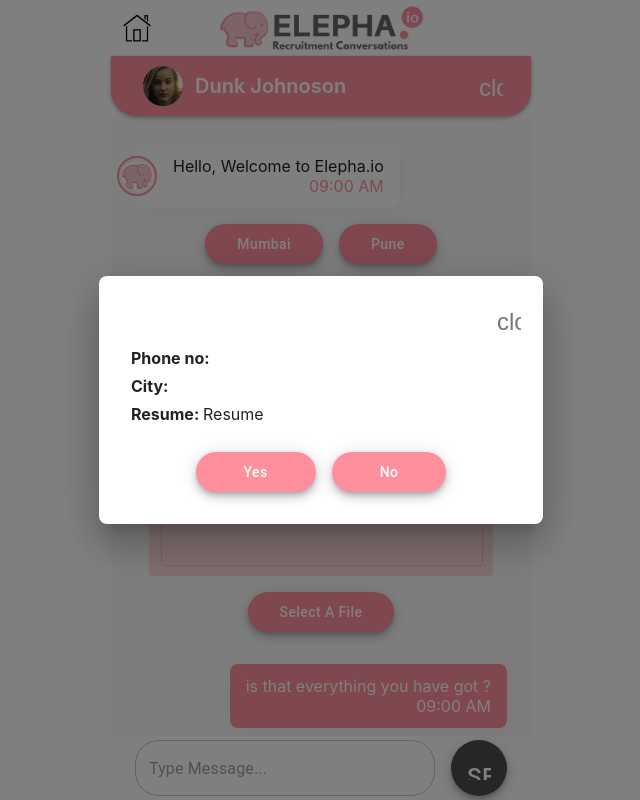
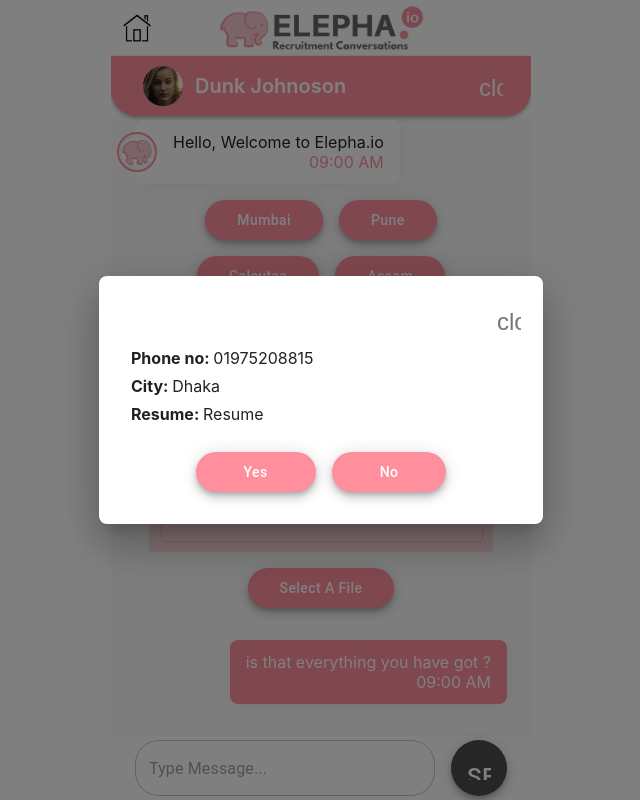
Before and after one commit to shahalihridoy/fiverr-chat-box, a React (Create React App) app: page /chat in a window 1280 px wide. Shown: the whole page, without its empty margins (319-959 px from the left). Built offline with nearby package versions, Linux system fonts and the light colour scheme; the HTML template or start-up script is replaced by a standard one.

Commit message:
bug fixed for text-box and overflow issue

```diff
--- a/src/app/components/Sidenav.jsx
+++ b/src/app/components/Sidenav.jsx
@@ -4,7 +4,7 @@
 
 const Sidenav = ({ onSidenavToggle, showSidenav }) => {
   return (
-    <PerfectScrollbar>
+    <div>
       <div className={`sidenav ${showSidenav ? "" : "collapse"}`}>
         <div className="sidenav__header flex flex-middle flex-center px-16">
           <img src="./assets/images/logo.png" alt="elepha.io" />
@@ -36,7 +36,7 @@
       {showSidenav ? (
         <div className="sidenav__overlay" onClick={onSidenavToggle} />
       ) : null}
-    </PerfectScrollbar>
+    </div>
   );
 };
 
--- a/src/app/views/ChatBox.jsx
+++ b/src/app/views/ChatBox.jsx
@@ -1,4 +1,4 @@
-import React, { Component } from "react";
+import React, { Component, Fragment } from "react";
 import ChatBoxContainer from "./ChatBoxContainer";
 import ChatBoxFooter from "./ChatBoxFooter";
 import ChatBoxHeader from "./ChatBoxHeader";
@@ -20,18 +20,24 @@
 
   render() {
     return (
-      <div className="chat-box relative x-center">
+      <Fragment>
         <Sidenav onSidenavToggle={this.handleSidenavToggle} {...this.state} />
-        <div className="h-100vh overflow-hidden">
+        <div className="chat-box h-100vh overflow-hidden relative x-center">
+          <div className="chat-box__header">
             <ChatBoxHeader
               {...this.state}
               onOperatorHide={this.handleOperatorHide}
               onSidenavToggle={this.handleSidenavToggle}
             />
+          </div>
+          <div className="chat-box__container relative mt-4 px-24 scroll-y">
             <ChatBoxContainer />
+          </div>
+          <div className="chat-box__footer">
             <ChatBoxFooter />
           </div>
         </div>
+      </Fragment>
     );
   }
 }
--- a/src/app/views/ChatBoxContainer.jsx
+++ b/src/app/views/ChatBoxContainer.jsx
@@ -9,7 +9,7 @@
   bottomRef = React.createRef();
   state = {
     messageList: [],
-    showAlert: true,
+    showAlert: false,
     phone: "",
     city: ""
   };
@@ -23,7 +23,8 @@
         resolve([
           {
             type: "simple", //message type for general message
-            message: "Hello, Welcome to Elepha.io",
+            message:
+              "Hello, Welcome to Elepha.ioHello, Welcome to Elepha.ioHello, Welcome to Elepha.ioHello, Welcome to Elepha.ioHello, Welcome to Elepha.ioHello, Welcome to Elepha.ioHello, Welcome to Elepha.io",
             time: "09:00 AM",
             senderUserID: "121"
           },
@@ -82,6 +83,7 @@
 
   componentDidMount() {
     this.scrollToBottom();
+    this.showAlertMessage("01975208815", "Dhaka");
   }
 
   componentDidUpdate() {
@@ -92,7 +94,7 @@
     let { messageList, showAlert, city, phone } = this.state;
 
     return (
-      <div className="chat-box__container relative px-24 scroll-y">
+      <Fragment>
         {messageList.map((message, index) => {
           switch (message.type) {
             case "simple":
@@ -165,7 +167,7 @@
           </div>
         </AlertMessage>
         <div ref={this.bottomRef} />
-      </div>
+      </Fragment>
     );
   }
 }
--- a/src/app/views/ChatBoxFooter.jsx
+++ b/src/app/views/ChatBoxFooter.jsx
@@ -14,7 +14,7 @@
 
   render() {
     return (
-      <div className="chat-box__footer flex flex-middle px-24 py-4 relative">
+      <div className="flex flex-middle px-24 py-4 relative">
         <TextField
           className="bg-white"
           variant="outlined"
@@ -27,14 +27,6 @@
           // onKeyDown={e => (e.keyCode === 13 ? this.sendMessage() : null)}
           type="text"
         />
-        {/* <input
-          placeholder="Type Message..."
-          value={this.state.message}
-          onChange={e => this.setState({ message: e.target.value })}
-          onKeyDown={e => (e.keyCode === 13 ? this.sendMessage() : null)}
-          className="input-box px-24"
-          type="text"
-        /> */}
         <div className="ml-16">
           <Fab
             className="bg-light-dark"
--- a/src/app/views/ChatBoxHeader.jsx
+++ b/src/app/views/ChatBoxHeader.jsx
@@ -1,9 +1,9 @@
-import React from "react";
+import React, { Fragment } from "react";
 import { Icon, Avatar, IconButton } from "@material-ui/core";
 
 const ChatBoxHeader = ({ onSidenavToggle, onOperatorHide, showOperator }) => {
   return (
-    <div className="chat-box__header">
+    <Fragment>
       <div className="header__logo flex flex-middle flex-center">
         <img
           onClick={onSidenavToggle}
@@ -27,7 +27,7 @@
           <Icon className="text-white">close</Icon>
         </IconButton>
       </div>
-    </div>
+    </Fragment>
   );
 };
 
--- a/src/styles/utilities/_common.scss
+++ b/src/styles/utilities/_common.scss
@@ -34,6 +34,7 @@
 }
 .scroll-y {
   overflow-y: scroll;
+  overflow-x: hidden;
 }
 .overflow-hidden {
   overflow: hidden;
--- a/src/styles/views/chat-box.scss
+++ b/src/styles/views/chat-box.scss
@@ -1,15 +1,12 @@
 .chat-box {
   background: lighten($light-gray, $amount: 4);
-  height: 100vh;
   max-width: 420px;
+  display: flex;
+  flex-direction: column;
 
   .chat-box__header {
     background: white;
-    position: fixed;
-    top: 0;
-    left: 0;
-    right: 0;
-    z-index: 1;
+    position: relative;
     .header__logo {
       height: 56px;
       .header__home-icon {
@@ -41,16 +38,8 @@
     }
   }
 
-  .chat-box__container {
-    margin-top: 60px;
-    height: calc(100% - 100px);
-  }
-
   .chat-box__footer {
-    position: fixed;
-    bottom: 0;
-    right: 0;
-    left: 0;
+    position: relative;
     background: white;
   }
 }
--- a/src/styles/views/sidenav.scss
+++ b/src/styles/views/sidenav.scss
@@ -2,7 +2,8 @@
   width: 260px;
   background: $light-gray;
   position: absolute;
-  overflow: hidden;
+  overflow-x: hidden;
+  overflow-y: scroll;
   left: 0;
   top: 0;
   bottom: 0;
```
Lines whose indentation alone changed are shown as unchanged.
